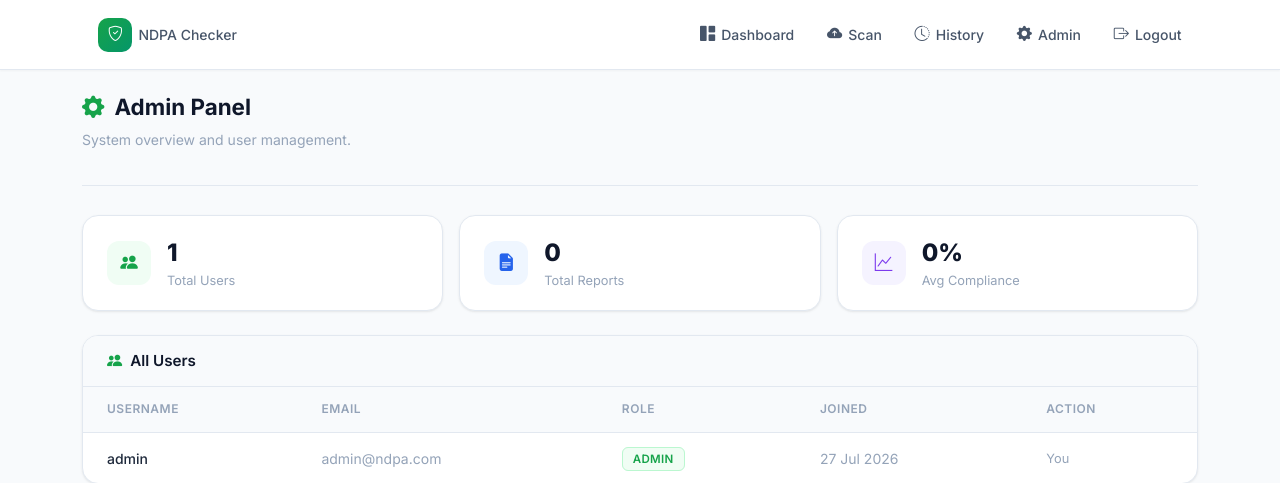
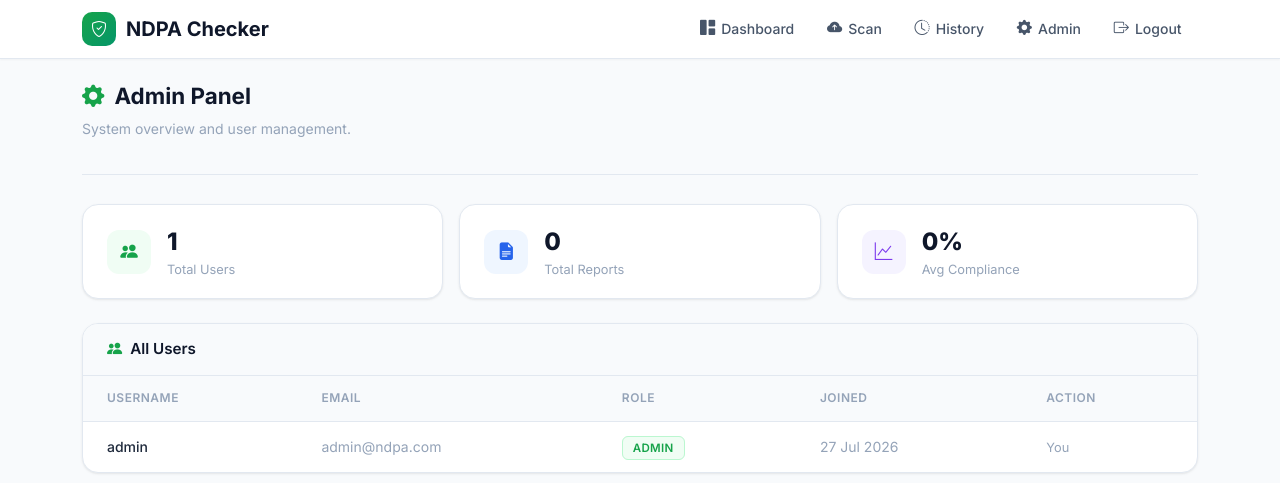
Before and after one commit to ConfidenceStanley/ndpa-compliance-checker, a Flask app: page /admin in a window 1280 px wide. Shown: the top 483 px of the page. Run offline with Flask 3, Linux system fonts and the light colour scheme; a user stored in the database is signed in.

Commit message:
fix: landing page always accessible, navbar updates based on auth state, logo links to index

```diff
--- a/routes/auth.py
+++ b/routes/auth.py
@@ -92,4 +92,4 @@ def login():
 def logout():
     logout_user()
     flash('You have been logged out.', 'info')
-    return redirect(url_for('auth.login'))
+    return redirect(url_for('auth.index'))
--- a/templates/base.html
+++ b/templates/base.html
@@ -12,7 +12,7 @@
 
 <nav class="navbar navbar-expand-lg navbar-custom" id="main-navbar">
     <div class="container">
-        <a class="nav-link-custom" href="{{ url_for('dashboard.home') }}">
+        <a class="navbar-brand-custom" href="{{ url_for('auth.index') }}">
             <span class="brand-icon-box"><i class="bi bi-shield-check"></i></span>
             NDPA Checker
         </a>
```
